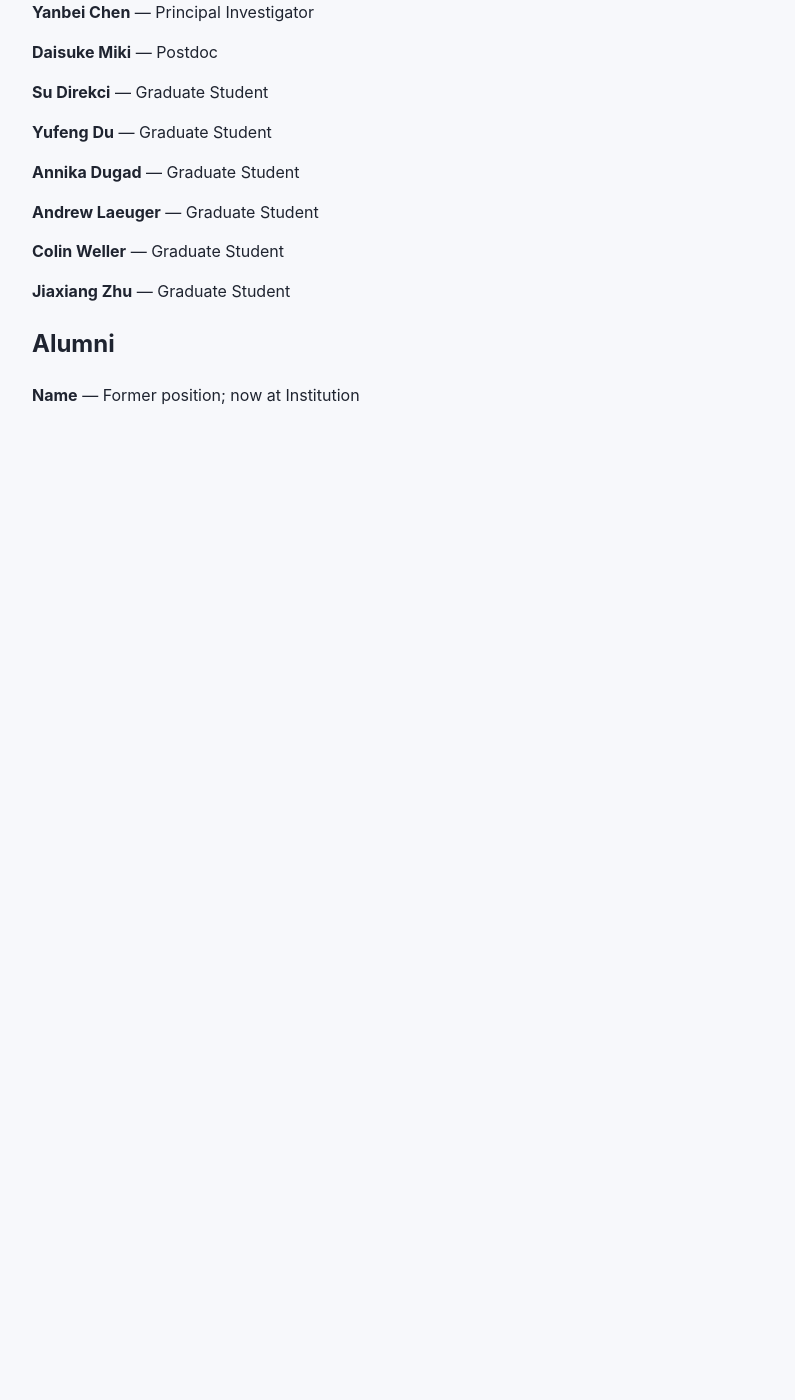
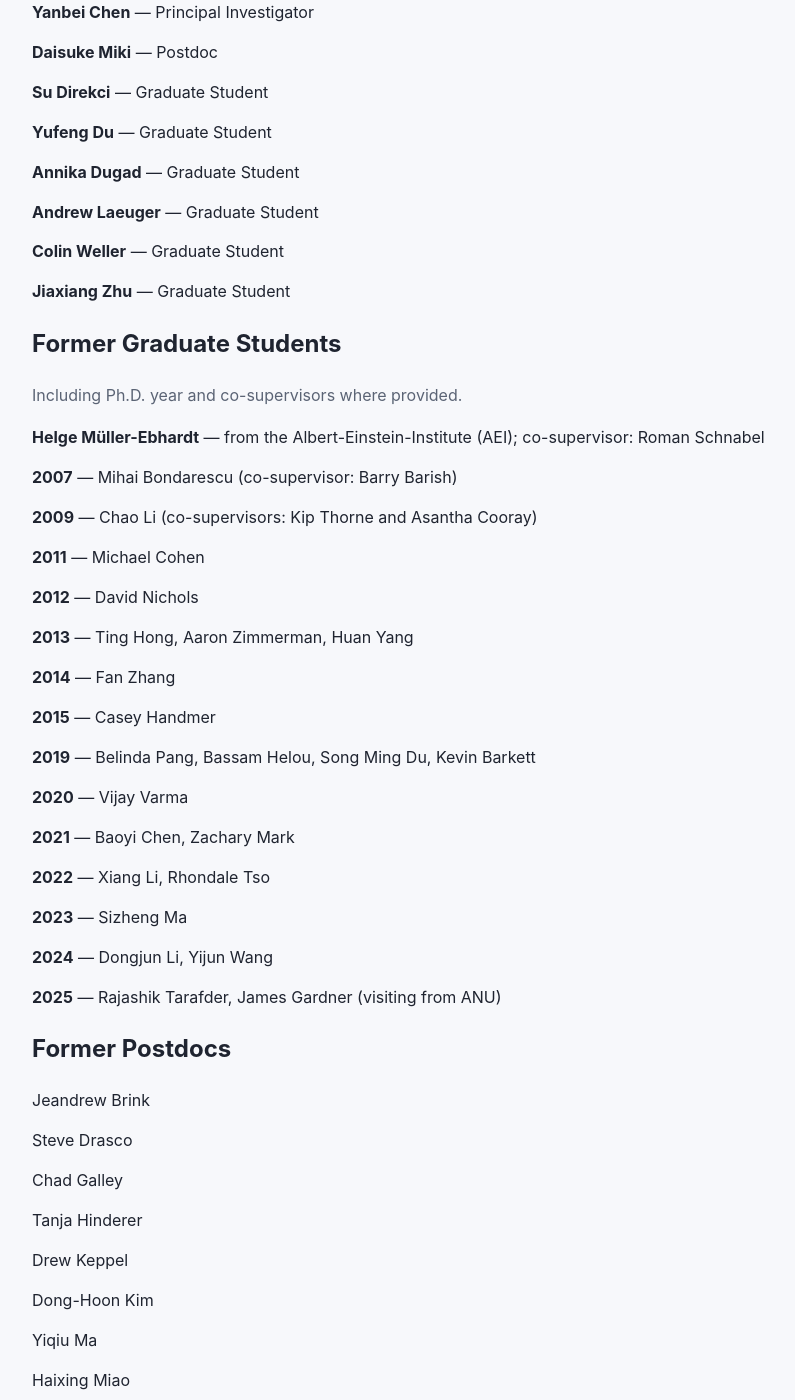
Before and after one commit to yanbei/yanbei.github.io, a Jekyll site: the page built from people.md, in a window 1280 px wide and 1400 px high, scrolled down 270 px. Shown: the whole window, without its empty margins (118-913 px from the left). Built offline with Jekyll 4.4.1, drawn with Linux system fonts in a browser that asks for light colours; before the commit the page ends 900 px from its top, so only the background shows below that; some of the changed text lies outside the part shown.

Commit message:
Update people page alumni list

```diff
--- a/people.md
+++ b/people.md
@@ -16,7 +16,43 @@ permalink: /people/
   <li><strong>Jiaxiang Zhu</strong> — Graduate Student</li>
 </ul>
 
-<h2>Alumni</h2>
+<h2>Former Graduate Students</h2>
+<p class="page-intro">Including Ph.D. year and co-supervisors where provided.</p>
 <ul class="people-list">
-  <li><strong>Name</strong> — Former position; now at Institution</li>
+  <li><strong>Helge Müller-Ebhardt</strong> — from the Albert-Einstein-Institute (AEI); co-supervisor: Roman Schnabel</li>
+  <li><strong>2007</strong> — Mihai Bondarescu (co-supervisor: Barry Barish)</li>
+  <li><strong>2009</strong> — Chao Li (co-supervisors: Kip Thorne and Asantha Cooray)</li>
+  <li><strong>2011</strong> — Michael Cohen</li>
+  <li><strong>2012</strong> — David Nichols</li>
+  <li><strong>2013</strong> — Ting Hong, Aaron Zimmerman, Huan Yang</li>
+  <li><strong>2014</strong> — Fan Zhang</li>
+  <li><strong>2015</strong> — Casey Handmer</li>
+  <li><strong>2019</strong> — Belinda Pang, Bassam Helou, Song Ming Du, Kevin Barkett</li>
+  <li><strong>2020</strong> — Vijay Varma</li>
+  <li><strong>2021</strong> — Baoyi Chen, Zachary Mark</li>
+  <li><strong>2022</strong> — Xiang Li, Rhondale Tso</li>
+  <li><strong>2023</strong> — Sizheng Ma</li>
+  <li><strong>2024</strong> — Dongjun Li, Yijun Wang</li>
+  <li><strong>2025</strong> — Rajashik Tarafder, James Gardner (visiting from ANU)</li>
 </ul>
+
+<h2>Former Postdocs</h2>
+<ul class="people-list">
+  <li>Jeandrew Brink</li>
+  <li>Steve Drasco</li>
+  <li>Chad Galley</li>
+  <li>Tanja Hinderer</li>
+  <li>Drew Keppel</li>
+  <li>Dong-Hoon Kim</li>
+  <li>Yiqiu Ma</li>
+  <li>Haixing Miao</li>
+  <li>Yasushi Mino</li>
+  <li>Atsushi Nishizawa</li>
+  <li>Ajith Parameswaran</li>
+  <li>Archana Pai</li>
+  <li>Kentaro Somiya</li>
+  <li>Leo Stein</li>
+  <li>Hang Yu</li>
+  <li>Linqing Wen</li>
+  <li>Jordan Wilson-Gerow</li>
+</ul>
```
